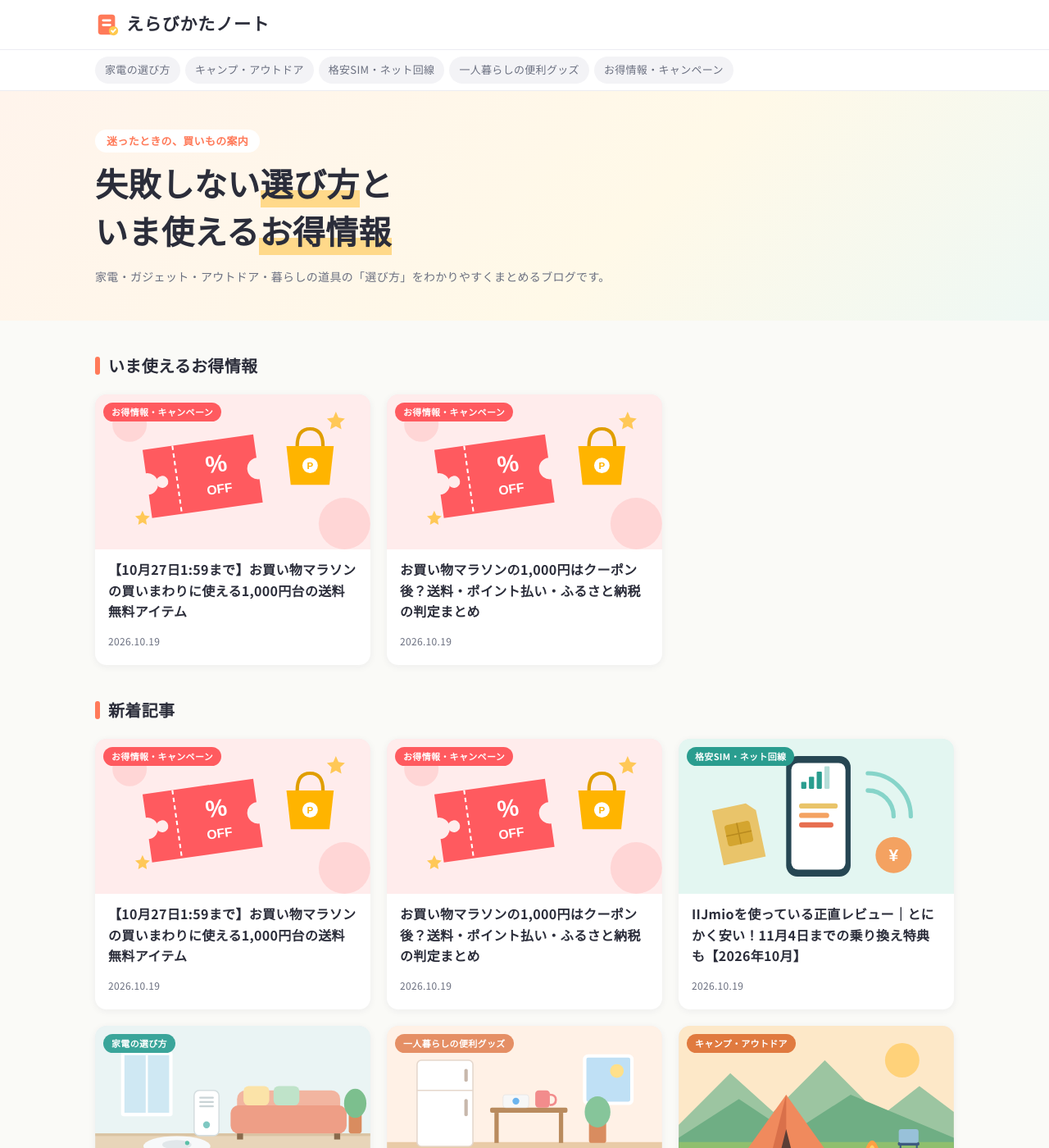
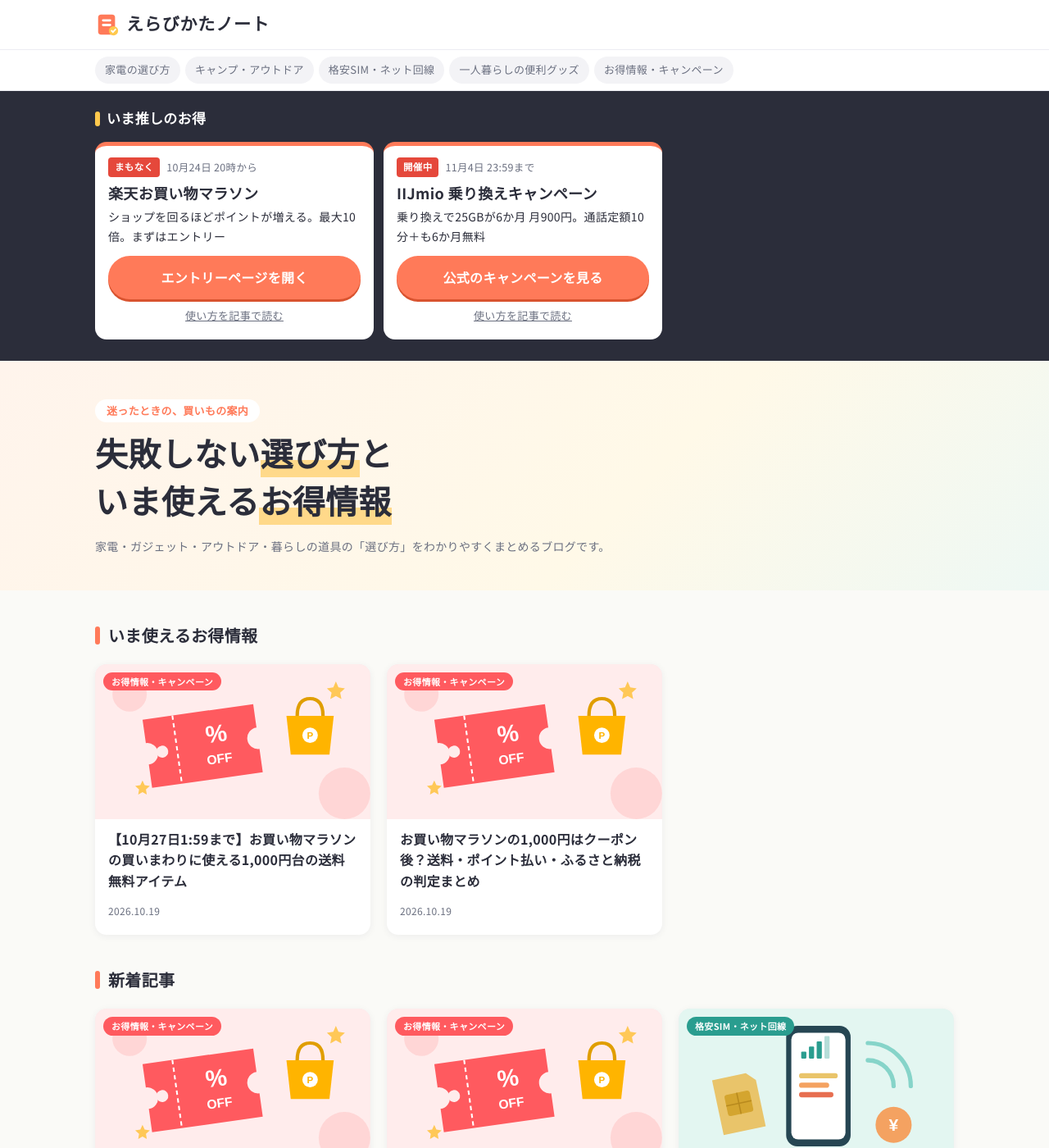
Before and after one commit to SakO377/blog, a Jekyll site: the page built from index.md, in a window 1280 px wide and 1400 px high. Shown: the whole window at 82% size. Built offline with Jekyll 4.4.1, drawn with Linux system fonts in a browser that asks for light colours.

Commit message:
トップに「いま推しのお得」枠を追加（期限切れは自動で消える、クーポンコードはコピーできる）
Co-Authored-By: Claude Opus 5.5 (1M context) <noreply@anthropic.com>
Claude-Session: https://claude.ai/code/session_019rdBYk4JmCDr1xkVpDoYVB

```diff
--- /dev/null
+++ b/_data/pickup.yml
@@ -0,0 +1,26 @@
+# トップページいちばん上の「いま推しのお得」枠。上から順に最大3つ表示。
+# end を過ぎたものはページを開いた時点で自動で消える（ビルド時にも外す）。
+# 書き方:
+# - title: 見出し（20字くらいまで）
+#   detail: ひとこと説明（40字くらいまで。数字は公式で確認したものだけ）
+#   code: クーポンコード（なければ消す）
+#   start: "2026-10-24 20:00"   # 始まる前は「◯月◯日 ◯時から」と出る。なければ消す
+#   end: "2026-10-27 01:59"     # 必須
+#   url: ボタンの飛び先（公式ページなど）
+#   rakuten: true               # 楽天のページならアフィリエイトリンクで包む
+#   button: ボタンの文字
+#   post: /otoku/xxx/           # くわしい記事（なければ消す）
+- title: 楽天お買い物マラソン
+  detail: ショップを回るほどポイントが増える。最大10倍。まずはエントリー
+  start: "2026-10-24 20:00"
+  end: "2026-10-27 01:59"
+  url: https://event.rakuten.co.jp/campaign/point-up/marathon/
+  rakuten: true
+  button: エントリーページを開く
+  post: /otoku/rakuten-marathon-1000yen/
+- title: IIJmio 乗り換えキャンペーン
+  detail: 乗り換えで25GBが6か月 月900円。通話定額10分＋も6か月無料
+  end: "2026-11-04 23:59"
+  url: https://www.iijmio.jp/campaign/
+  button: 公式のキャンペーンを見る
+  post: /sim/2026/10/19/iijmio-review/
--- /dev/null
+++ b/_includes/pickup.html
@@ -0,0 +1,46 @@
+{%- assign now = site.time | date: "%Y-%m-%d %H:%M" -%}
+{%- assign shown = 0 -%}
+{%- capture items -%}
+{%- for p in site.data.pickup -%}
+{%- if p.end >= now and shown < 3 -%}
+{%- assign shown = shown | plus: 1 -%}
+{%- if p.rakuten and site.rakuten_affiliate_id != "" -%}
+{%- capture href -%}https://hb.afl.rakuten.co.jp/hgc/{{ site.rakuten_affiliate_id }}/?pc={{ p.url | url_encode }}&m={{ p.url | url_encode }}{%- endcapture -%}
+{%- else -%}{%- assign href = p.url -%}{%- endif -%}
+{%- assign sdate = p.start | default: "" -%}
+<div class="pickup" data-start="{{ sdate }}" data-end="{{ p.end }}">
+  <p class="pickup-when"><span class="pickup-badge">{% if sdate != "" and sdate > now %}まもなく{% else %}開催中{% endif %}</span><span class="pickup-date">{% if sdate != "" and sdate > now %}{{ sdate | date: "%-m月%-d日 %-H時" }}から{% else %}{{ p.end | date: "%-m月%-d日 %-H:%M" }}まで{% endif %}</span></p>
+  <p class="pickup-title">{{ p.title }}</p>
+  <p class="pickup-detail">{{ p.detail }}</p>
+  {%- if p.code %}
+  <div class="pickup-code"><span>クーポンコード</span><code>{{ p.code }}</code><button type="button" data-copy="{{ p.code }}">コピー</button></div>
+  {%- endif %}
+  <a class="pickup-btn" href="{{ href }}" target="_blank" rel="nofollow sponsored noopener">{{ p.button | default: "くわしく見る" }}</a>
+  {%- if p.post %}<a class="pickup-more" href="{{ p.post | relative_url }}">使い方を記事で読む</a>{% endif %}
+</div>
+{%- endif -%}
+{%- endfor -%}
+{%- endcapture -%}
+{%- if shown > 0 -%}
+<section class="pickup-wrap"><div class="wrap">
+  <h2 class="pickup-head">いま推しのお得</h2>
+  <div class="pickup-list">{{ items }}</div>
+</div></section>
+<script>
+(function(){
+  function t(s){if(!s)return null;var m=s.match(/(\d+)-(\d+)-(\d+) (\d+):(\d+)/);return m?new Date(+m[1],m[2]-1,+m[3],+m[4],+m[5]):null}
+  var now=new Date(),left=0;
+  document.querySelectorAll('.pickup').forEach(function(el){
+    var e=t(el.dataset.end),s=t(el.dataset.start);
+    if(e&&now>e){el.remove();return}left++;
+    var b=el.querySelector('.pickup-badge'),d=el.querySelector('.pickup-date');
+    if(s&&now<s){b.textContent='まもなく';d.textContent=(s.getMonth()+1)+'月'+s.getDate()+'日 '+s.getHours()+'時から'}
+    else{b.textContent='開催中';d.textContent=(e.getMonth()+1)+'月'+e.getDate()+'日 '+e.getHours()+':'+('0'+e.getMinutes()).slice(-2)+'まで'}
+  });
+  if(!left){var w=document.querySelector('.pickup-wrap');w&&w.remove()}
+  document.querySelectorAll('.pickup-code button').forEach(function(btn){
+    btn.addEventListener('click',function(){navigator.clipboard&&navigator.clipboard.writeText(btn.dataset.copy).then(function(){btn.textContent='コピーしました';setTimeout(function(){btn.textContent='コピー'},1800)})})
+  });
+})();
+</script>
+{%- endif -%}
--- a/_layouts/home.html
+++ b/_layouts/home.html
@@ -1,6 +1,7 @@
 ---
 layout: default
 ---
+{% include pickup.html %}
 <section class="hero"><div class="wrap">
   <p class="hero-lead">迷ったときの、買いもの案内</p>
   <h1>失敗しない<span>選び方</span>と<br>いま使える<span>お得情報</span></h1>
--- a/assets/css/style.css
+++ b/assets/css/style.css
@@ -125,3 +125,20 @@ details.toc a{color:var(--ink);text-decoration:none}
 .btn-rakuten{min-height:48px;line-height:22px}
 .about-box{border-top:1px solid var(--line);margin-top:40px;padding-top:16px;font-size:13px;color:var(--sub)}
 .item-box{min-height:56px}
+.pickup-wrap{background:#2b2d3a;padding:18px 0 22px}
+.pickup-head{margin:0 0 12px;color:#fff;font-family:"M PLUS Rounded 1c",sans-serif;font-size:17px;font-weight:800;display:flex;align-items:center;gap:8px}
+.pickup-head::before{content:"";width:6px;height:18px;border-radius:3px;background:var(--accent2)}
+.pickup-list{display:flex;gap:12px;overflow-x:auto;-webkit-overflow-scrolling:touch;scroll-snap-type:x mandatory;padding-bottom:4px;scrollbar-width:none}
+.pickup{flex:0 0 min(86%,340px);scroll-snap-align:start;background:#fff;border-radius:14px;padding:14px 16px 16px;border-top:5px solid var(--accent);display:flex;flex-direction:column}
+.pickup:only-child{flex-basis:100%}
+.pickup p{margin:0}
+.pickup-when{display:flex;align-items:center;gap:8px;font-size:12.5px;color:var(--sub)}
+.pickup-badge{background:#e5483b;color:#fff;font-weight:700;font-size:11.5px;padding:1px 8px;border-radius:4px}
+.pickup-title{font-weight:800;font-size:18px;line-height:1.5;margin-top:6px !important}
+.pickup-detail{font-size:14px;line-height:1.7;color:var(--ink);margin:4px 0 12px !important}
+.pickup-code{display:flex;flex-wrap:wrap;align-items:center;gap:2px 8px;border:2px dashed var(--accent);border-radius:10px;padding:8px 10px;margin-bottom:12px;background:#fff8f3}
+.pickup-code span{flex-basis:100%;font-size:11px;color:var(--sub)}
+.pickup-code code{flex:1;min-width:0;font-size:17px;font-weight:800;letter-spacing:.06em;color:var(--ink);word-break:break-all}
+.pickup-code button{border:0;background:var(--ink);color:#fff;font-weight:700;font-size:12px;border-radius:999px;padding:6px 12px;cursor:pointer}
+.pickup-btn{display:block;text-align:center;background:var(--accent);color:#fff;text-decoration:none;font-weight:700;padding:11px 14px;border-radius:999px;box-shadow:0 3px 0 #d9532f;margin-top:auto}
+.pickup-more{display:block;text-align:center;font-size:13px;color:var(--sub);margin-top:8px}
```
Also changed, not shown: AUTOPOST.md (+7 -0 lines), team/4-editor.md (+3 -0 lines).
